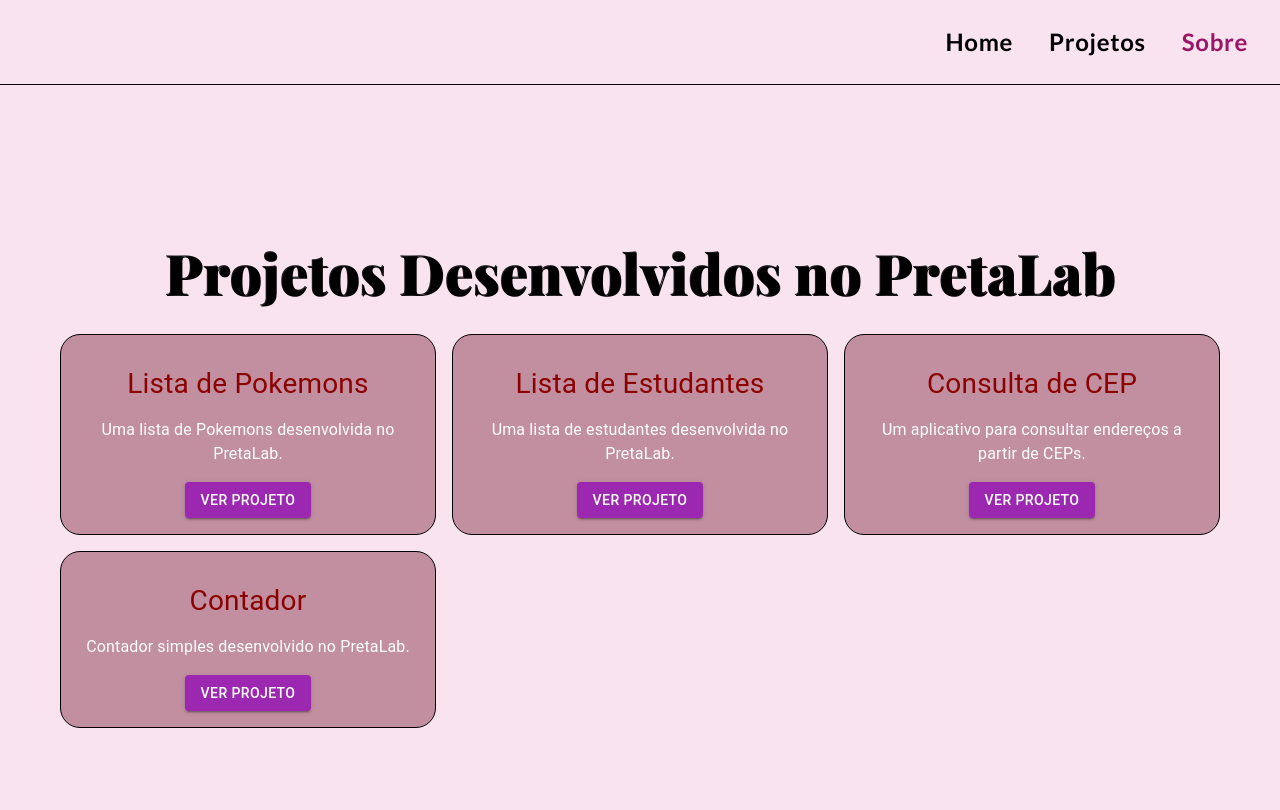
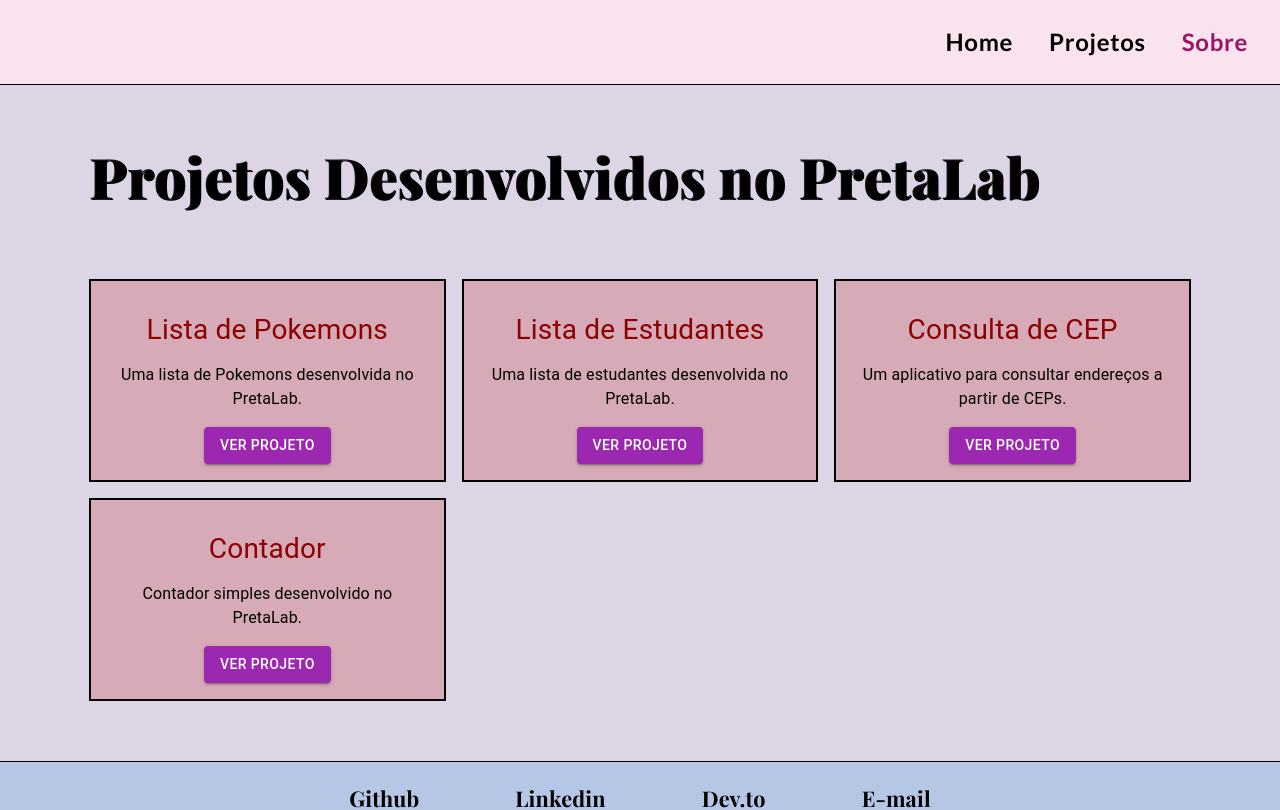
Before and after one commit to rmftelier/projeto-react, a React (Vite) app: page /projetos in a window 1280 px wide. Shown: the top 810 px of the page. Built offline with nearby package versions, Linux system fonts and the light colour scheme; a web font is replaced by a local one.

Commit message:
atualização

```diff
--- a/src/components/Container.jsx
+++ b/src/components/Container.jsx
@@ -8,6 +8,8 @@
         display: "flex",
         justifyContent: "center",
         alignItems: "center",
+        backgroundColor: "rgba(163,138,187,0.37)",
+
         ...boxProps
       }}
     >
--- a/src/pages/Projetos/index.jsx
+++ b/src/pages/Projetos/index.jsx
@@ -1,7 +1,7 @@
 import { useState } from "react";
 import { Box, Typography, Button, Grid, Dialog, DialogTitle, DialogContent, DialogActions } from "@mui/material";
 import { Link as RouterLink } from "react-router-dom";
-import { SubTitulo } from "../../components";
+import { Container, SubTitulo } from "../../components";
 
 const ProjectCard = ({ title, description, link }) => {
   const [openModal, setOpenModal] = useState(false);
@@ -19,17 +19,17 @@
       <Box
         sx={{
           p: 2,
-          border: 1,
+          border: 2,
           borderColor: "#000",
-          borderRadius: 5,
+
           textAlign: "center",
-          backgroundColor: "#c28fa0",
+          backgroundColor: "#d6aab6",
         }}
       >
         <Typography variant="h4" sx={{ mb: 2, textAlign: "center", color: "#8b0000" }}>
           {title}
         </Typography>
-        <Typography variant="body1" sx={{ mb: 2, color: "#fff" }}>
+        <Typography variant="body1" sx={{ mb: 2, color: "#000000" }}>
           {description}
         </Typography>
         <Button variant="contained" color="secondary" onClick={handleOpenModal}>
@@ -79,17 +79,14 @@
   ];
 
   return (
-    <section>
-      <Box
-        sx={{
-          display: "flex",
-          justifyContent: "center",
-          alignItems: "center",
-          backgroundColor: "rgba(221, 89, 157, 0.17)",
-          padding: "60px",
+    <Container
+      boxProps={{
         borderTop: "1px solid #000",
-          height: "100vh",
-          flexDirection: "column"
+        flexDirection: "column",
+        padding: "60px"
+      }}
+      stackProps={{
+        gap: "40px"
       }}
     >
       <SubTitulo>Projetos Desenvolvidos no PretaLab</SubTitulo>
@@ -98,8 +95,7 @@
           <ProjectCard key={index} title={project.title} description={project.description} link={project.link} />
         ))}
       </Grid>
-      </Box>
-    </section>
+    </Container>
   );
 };
 
--- a/src/pages/Sobre/SobreMim/index.jsx
+++ b/src/pages/Sobre/SobreMim/index.jsx
@@ -7,7 +7,6 @@
   return (
     <Container
       boxProps={{
-        backgroundColor: "rgba(163,138,187,0.37)",
         padding: "60px",
         borderTop: "1px solid #000"
       }}
--- a/src/pages/Sobre/SobrePretaLab/index.jsx
+++ b/src/pages/Sobre/SobrePretaLab/index.jsx
@@ -5,7 +5,6 @@
   return (
     <Container
       boxProps={{
-        backgroundColor: "rgba(163,138,187,0.37)",
         padding: "60px",
         borderTop: "1px solid #000"
       }}
```
Lines whose indentation alone changed are shown as unchanged.
